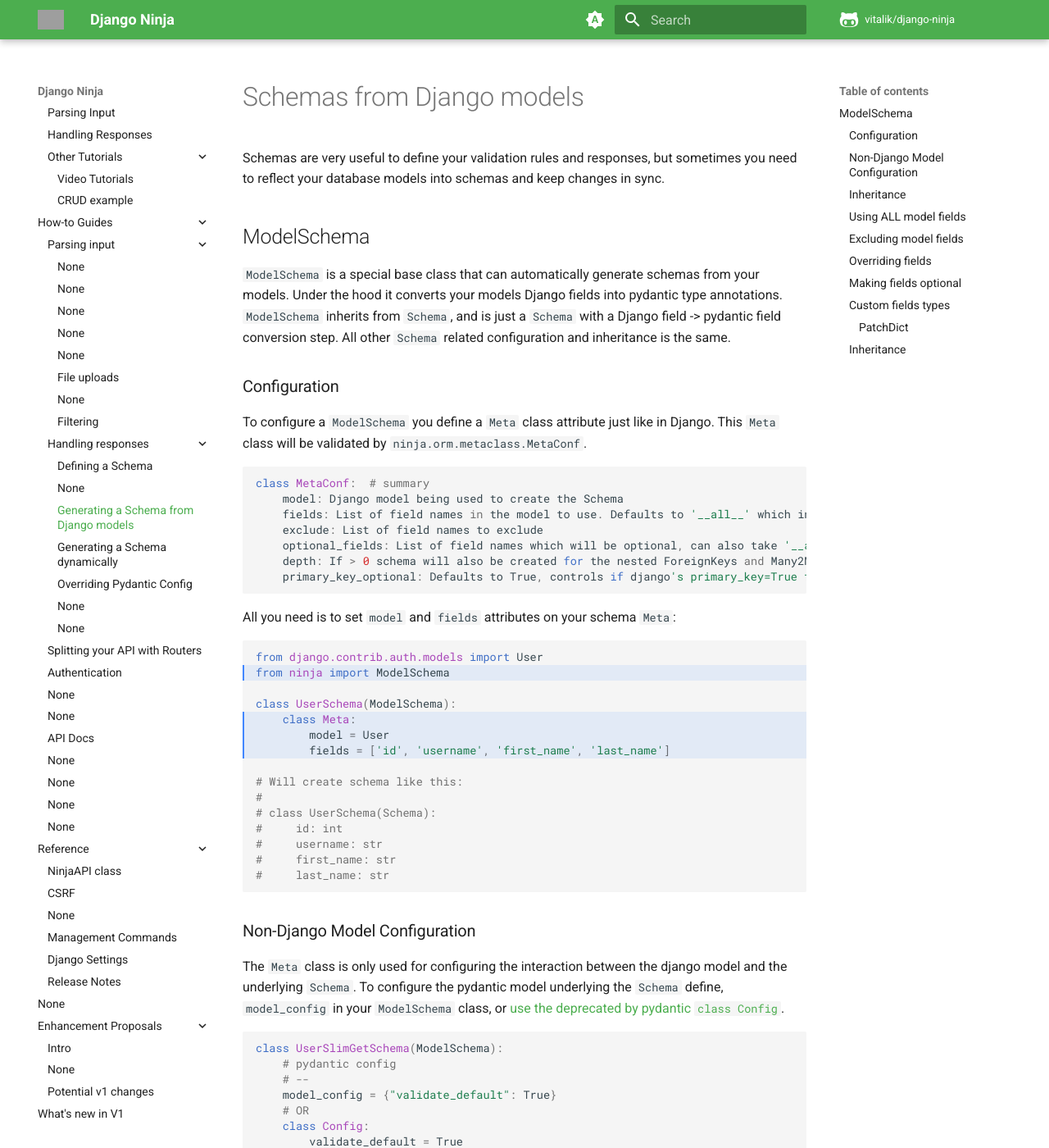
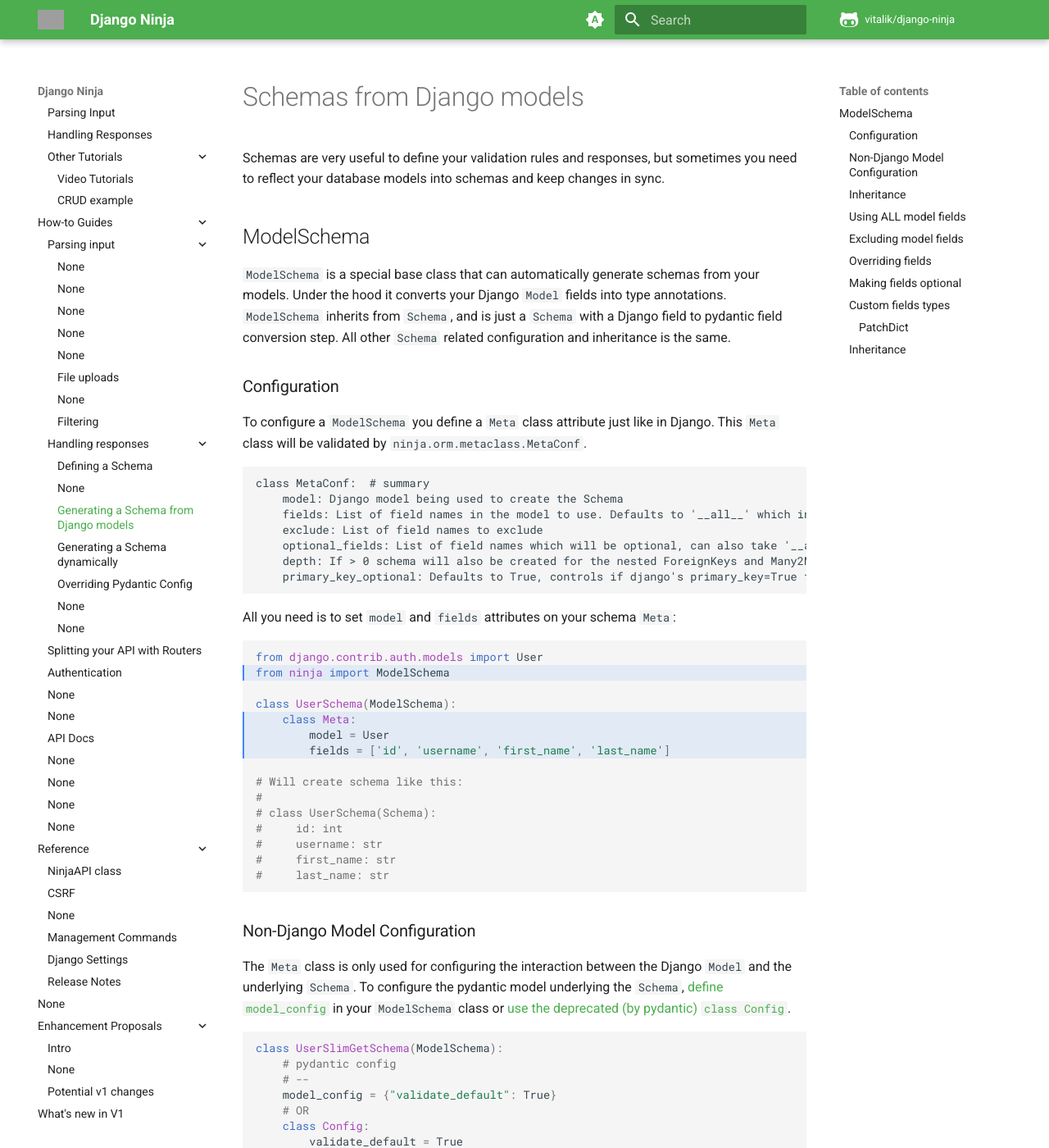
Before and after one commit to vitalik/django-ninja, an MkDocs documentation site: the page built from docs/docs/guides/response/django-pydantic.md, in a window 1280 px wide and 1400 px high. Shown: the whole window at 82% size. Built offline with MkDocs 1.6.1 and Material for MkDocs 9.7.7, drawn with Linux system fonts in a browser that asks for light colours; comment, search, counter and statistics services are not loaded; grey boxes are pictures that could not be loaded.

Commit message:
doc cleanup pass

````diff
--- a/docs/docs/guides/response/django-pydantic.md
+++ b/docs/docs/guides/response/django-pydantic.md
@@ -5,15 +5,15 @@
 
 ## ModelSchema
 
-`ModelSchema` is a special base class that can automatically generate schemas from your models. Under the hood it converts your models Django fields into
-pydantic type annotations. `ModelSchema` inherits from `Schema`, and is just a `Schema` with a Django field -> pydantic field conversion step. All other `Schema`
+`ModelSchema` is a special base class that can automatically generate schemas from your models. Under the hood it converts your Django `Model` fields into
+type annotations. `ModelSchema` inherits from `Schema`, and is just a `Schema` with a Django field to pydantic field conversion step. All other `Schema`
 related configuration and inheritance is the same.
 
 ### Configuration
 
 To configure a `ModelSchema` you define a `Meta` class attribute just like in Django. This `Meta` class will be validated by `ninja.orm.metaclass.MetaConf`.
 
-```Python
+```
 class MetaConf:  # summary
     model: Django model being used to create the Schema
     fields: List of field names in the model to use. Defaults to '__all__' which includes all fields
@@ -45,9 +45,9 @@
 
 ### Non-Django Model Configuration
 
-The `Meta` class is only used for configuring the interaction between the django model and the underlying
-`Schema`. To configure the pydantic model underlying the `Schema` define, `model_config` in your
-`ModelSchema` class, or [use the deprecated by pydantic `class Config`](https://docs.pydantic.dev/latest/concepts/config/).
+The `Meta` class is only used for configuring the interaction between the Django `Model` and the underlying
+`Schema`. To configure the pydantic model underlying the `Schema`, [define `model_config`](https://docs.pydantic.dev/latest/api/base_model/#pydantic.BaseModel.model_config)
+in your `ModelSchema` class or [use the deprecated \(by pydantic\) `class Config`](https://docs.pydantic.dev/latest/concepts/config/).
 
 ```Python
 class UserSlimGetSchema(ModelSchema):
````
